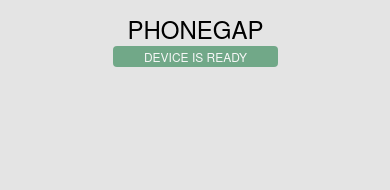
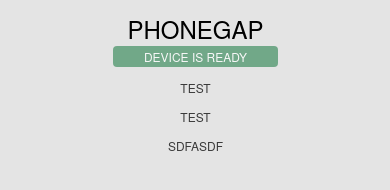
Before and after one commit to Matu37/Android-Test, a plain HTML site: page www/index.html in a window 390 px wide. Shown: the part 476-666 px from the top of the page. Drawn offline with Linux system fonts and the light colour scheme; some packages are replaced by stand-ins of ours.

Commit message:
a asd fs
a

```diff
--- a/www/index.html
+++ b/www/index.html
@@ -48,6 +48,12 @@
         <div id="deviceready" class="blink">
             <p class="event listening">Connecting to Device</p>
             <p class="event received">Device is Ready</p>
+			<p>test</p>
+
+			<p>test</p>
+
+			sdfasdf
+
         </div>
     </div>
     <script type="text/javascript" src="cordova.js"></script>
```
Also changed, not shown: config.xml (+0 -17 lines).
